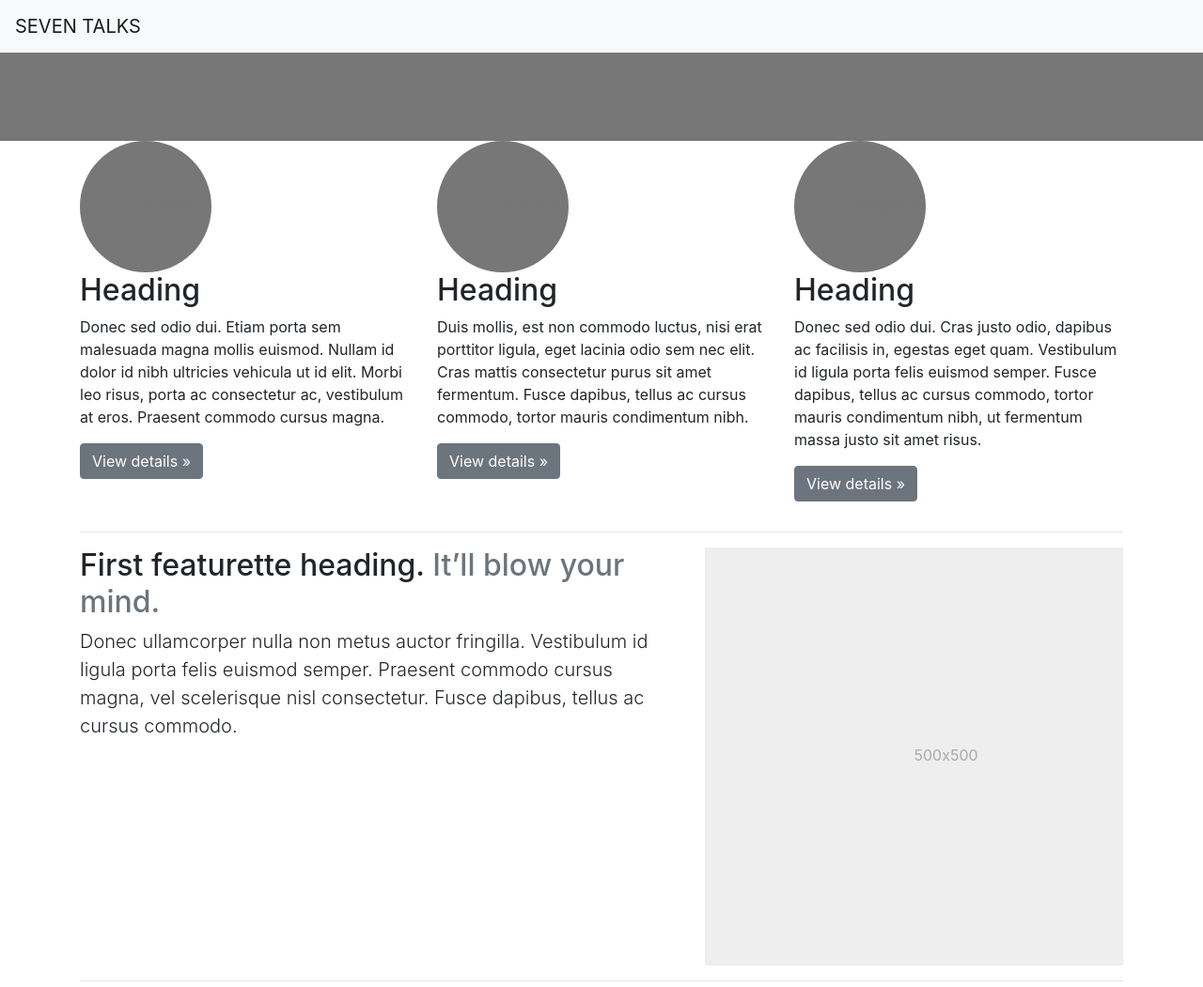
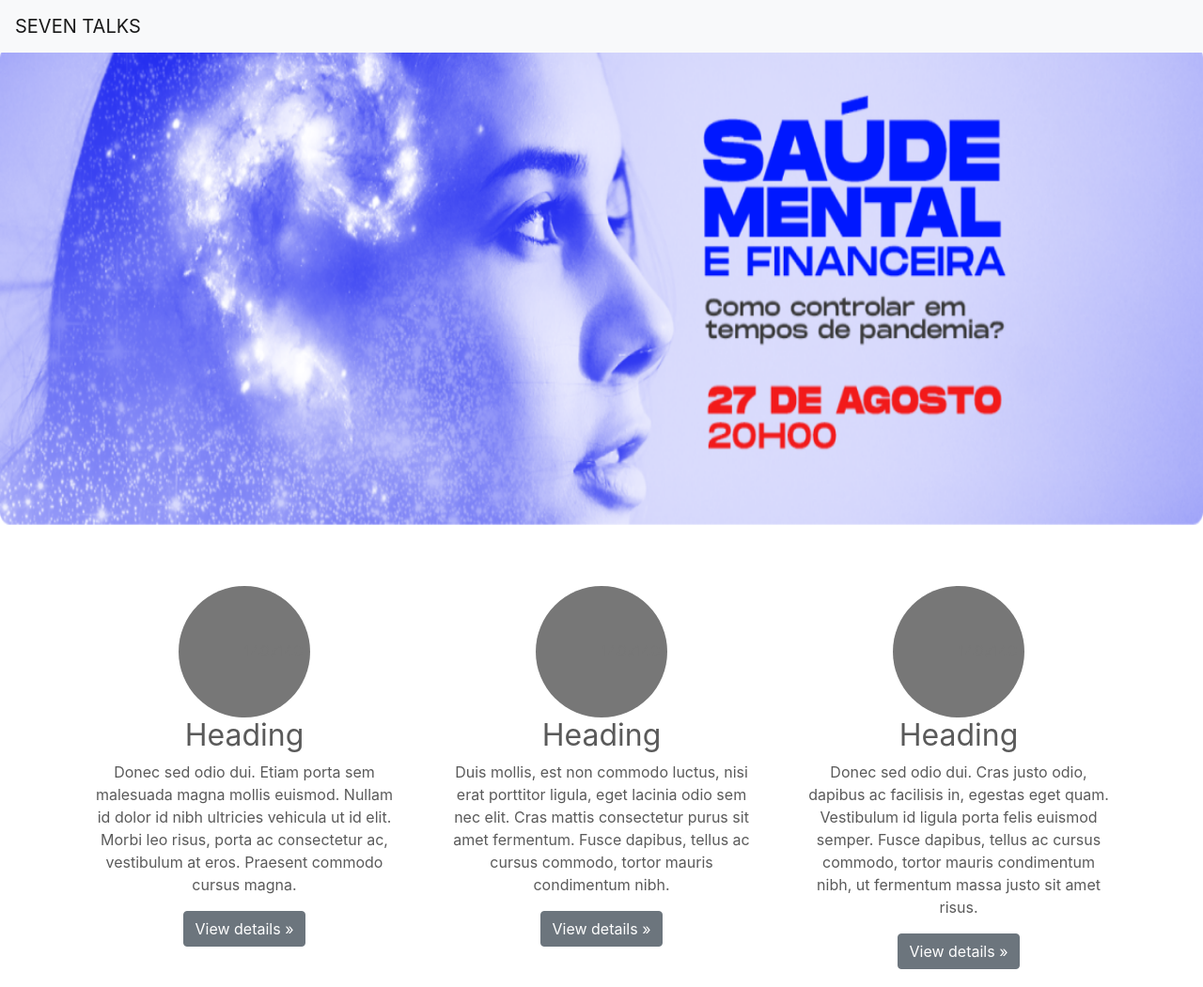
Before and after one commit to bahguima/seventalks, a plain HTML site: page index.html in a window 1280 px wide. Shown: the top 1051 px of the page at 94% size. Drawn offline with nearby package versions, Linux system fonts and the light colour scheme.

Commit message:
img banner atualizada

```diff
--- a/css/style.css
+++ b/css/style.css
@@ -0,0 +1,90 @@
+/* GLOBAL STYLES
+-------------------------------------------------- */
+/* Padding below the footer and lighter body text */
+
+body {
+    padding-top: 3rem;
+    padding-bottom: 3rem;
+    color: #5a5a5a;
+  }
+
+
+  /* CUSTOMIZE THE CAROUSEL
+  -------------------------------------------------- */
+
+  /* Carousel base class */
+  .carousel {
+    margin-bottom: 4rem;
+  }
+  /* Since positioning the image, we need to help out the caption */
+  .carousel-caption {
+    bottom: 3rem;
+    z-index: 10;
+  }
+
+  /* Declare heights because of positioning of img element */
+  .carousel-item {
+    height: 32rem;
+  }
+  .carousel-item > img {
+    position: absolute;
+    top: 0;
+    left: 0;
+    min-width: 100%;
+    height: 32rem;
+  }
+
+
+  /* MARKETING CONTENT
+  -------------------------------------------------- */
+
+  /* Center align the text within the three columns below the carousel */
+  .marketing .col-lg-4 {
+    margin-bottom: 1.5rem;
+    text-align: center;
+  }
+  .marketing h2 {
+    font-weight: 400;
+  }
+  .marketing .col-lg-4 p {
+    margin-right: .75rem;
+    margin-left: .75rem;
+  }
+
+
+  /* Featurettes
+  ------------------------- */
+
+  .featurette-divider {
+    margin: 5rem 0; /* Space out the Bootstrap <hr> more */
+  }
+
+  /* Thin out the marketing headings */
+  .featurette-heading {
+    font-weight: 300;
+    line-height: 1;
+    letter-spacing: -.05rem;
+  }
+
+
+  /* RESPONSIVE CSS
+  -------------------------------------------------- */
+
+  @media (min-width: 40em) {
+    /* Bump up size of carousel content */
+    .carousel-caption p {
+      margin-bottom: 1.25rem;
+      font-size: 1.25rem;
+      line-height: 1.4;
+    }
+
+    .featurette-heading {
+      font-size: 50px;
+    }
+  }
+
+  @media (min-width: 62em) {
+    .featurette-heading {
+      margin-top: 7rem;
+    }
+  }
--- a/index.html
+++ b/index.html
@@ -24,7 +24,7 @@
       <div id="myCarousel" class="carousel slide" data-ride="carousel">
         <div class="carousel-inner">
           <div class="carousel-item active">
-            <svg class="bd-placeholder-img" width="100%" height="100%" xmlns="http://www.w3.org/2000/svg" preserveAspectRatio="xMidYMid slice" focusable="false" role="img"><rect width="100%" height="100%" fill="#777"/></svg>
+            <img class="bd-placeholder-img" src="img/banner.png" width="100%" height="100%" xmlns="http://www.w3.org/2000/svg" preserveAspectRatio="xMidYMid slice" focusable="false" role="img"><rect width="100%" height="100%" fill="#777"/></img>
           </div>
         </div>
       </div>
```
Also changed, not shown: img/banner.png (added).
